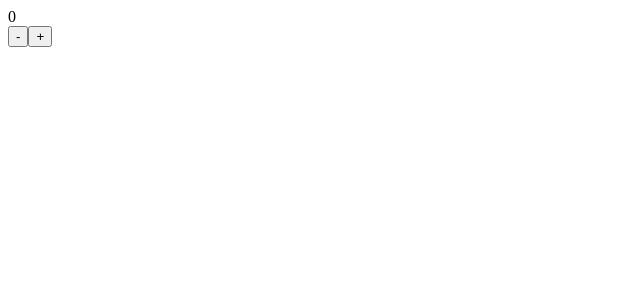
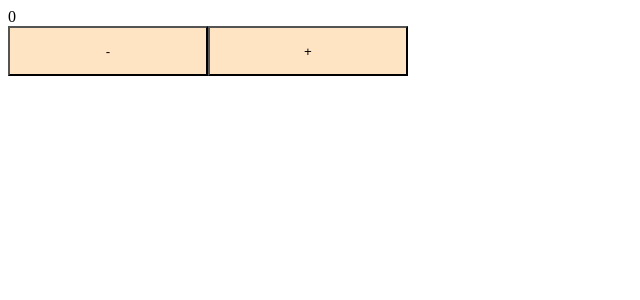
Before and after one commit to dddkum/gg, a React app: page / in a window 1280 px wide. Shown: the top 300 px of the page, without its empty margins (0-640 px from the left). Built offline with nearby package versions, Linux system fonts and the light colour scheme.

Commit message:
stl: 'Добавлены стили для кнопок'

```diff
--- /dev/null
+++ b/src/components/Counter.scss
@@ -0,0 +1,10 @@
+button {
+  cursor: pointer;
+  background-color: bisque;
+  width: 200px;
+  height: 50px;
+  &:hover {
+    background-color: lightblue;
+    color: #ff0000;
+  }
+}
--- a/src/components/Counter.tsx
+++ b/src/components/Counter.tsx
@@ -1,5 +1,5 @@
 import {useState} from "react";
-
+import './Counter.scss'
 const Counter = () => {
     const [count, setCount] = useState(0)
     return (
```
